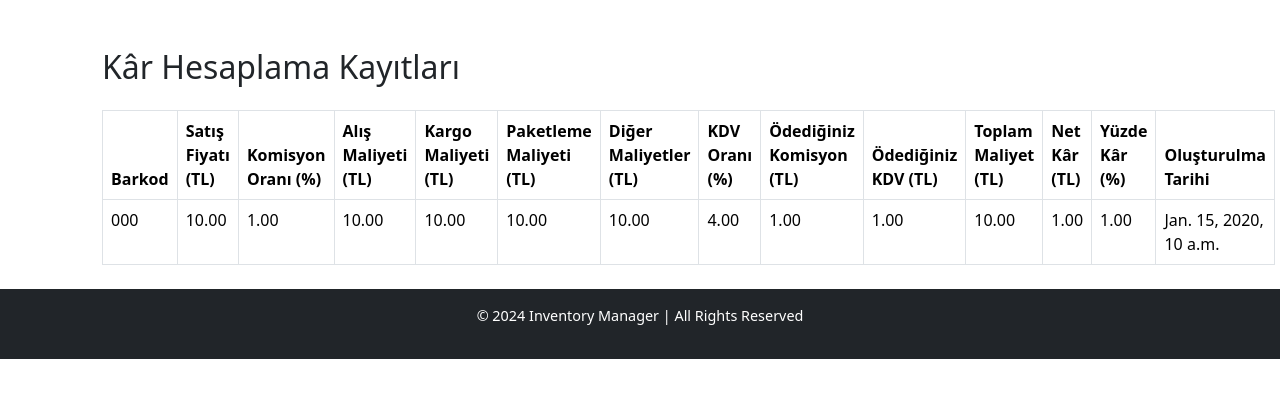
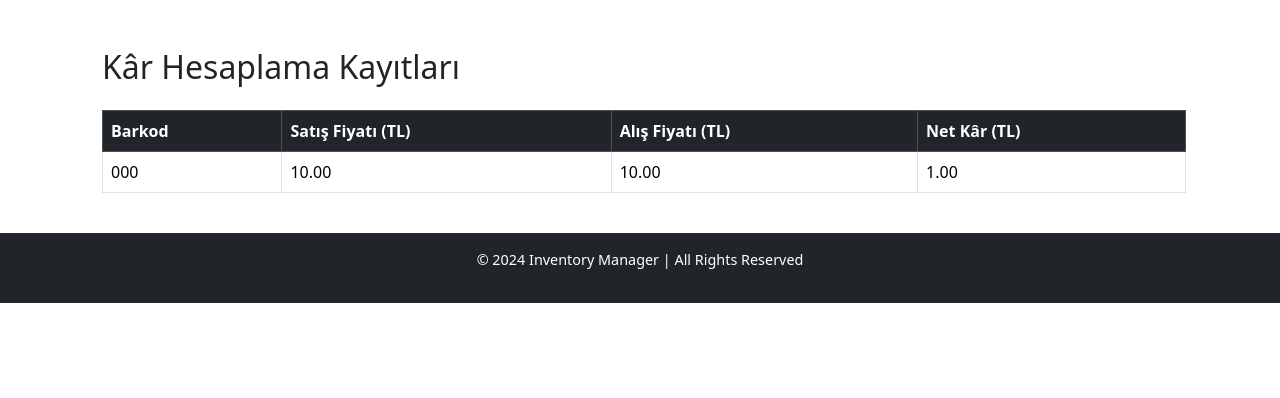
Before and after one commit to MertalpTasdelen/yeninesilevim, a Django app: page /profit_calculator_list/ in a window 1280 px wide. Shown: the part 56-454 px from the top of the page. Run offline with Django 5.2, Linux system fonts and the light colour scheme; tables that the repository leaves empty hold one stand-in row (values such as "Sample post"); parts of the project's set-up code (start-up, migrations or seed data) failed here and were passed over.

Commit message:
Add mobile responsive UI to profit screen.

```diff
--- a/inventory_manager/inventory/templates/base.html
+++ b/inventory_manager/inventory/templates/base.html
@@ -29,6 +29,16 @@
         .container {
             padding-left: 1rem;
         }
+        .expanded-content {
+        max-height: 0;
+        overflow: hidden;
+        transition: max-height 15s ease-out;
+        }
+
+        .expand-animation {
+            max-height: 500px; /* Adjust as needed */
+        }
+
     </style>
 </head>
 <body>
--- a/inventory_manager/inventory/templates/inventory/profit_calculator_list.html
+++ b/inventory_manager/inventory/templates/inventory/profit_calculator_list.html
@@ -5,50 +5,48 @@
 {% block content %}
 <div class="container mt-5">
     <h2 class="mb-4">Kâr Hesaplama Kayıtları</h2>
-    <table class="table table-bordered">
-        <thead>
+    <div class="table-responsive">
+        <table class="table table-bordered table-hover">
+            <thead class="table-dark">
                 <tr>
                     <th>Barkod</th>
                     <th>Satış Fiyatı (TL)</th>
-                <th>Komisyon Oranı (%)</th>
-                <th>Alış Maliyeti (TL)</th>
-                <th>Kargo Maliyeti (TL)</th>
-                <th>Paketleme Maliyeti (TL)</th>
-                <th>Diğer Maliyetler (TL)</th>
-                <th>KDV Oranı (%)</th>
-                <th>Ödediğiniz Komisyon (TL)</th>
-                <th>Ödediğiniz KDV (TL)</th>
-                <th>Toplam Maliyet (TL)</th>
+                    <th>Alış Fiyatı (TL)</th>
                     <th>Net Kâr (TL)</th>
-                <th>Yüzde Kâr (%)</th>
-                <th>Oluşturulma Tarihi</th>
                 </tr>
             </thead>
             <tbody>
                 {% for record in records %}
-            <tr>
+                <tr class="expandable-row" data-barcode="{{ record.barcode }}">
                     <td class="barcode-cell" data-barcode="{{ record.barcode }}">{{ record.barcode }}</td>
                     <td>{{ record.selling_price }}</td>
-                <td>{{ record.commution }}</td>
                     <td>{{ record.purchase_cost }}</td>
-                <td>{{ record.shipping_cost }}</td>
-                <td>{{ record.packaging_cost }}</td>
-                <td>{{ record.other_costs }}</td>
-                <td>{{ record.vat_rate }}</td>
-                <td>{{ record.paid_commission }}</td>
-                <td>{{ record.paid_vat }}</td>
-                <td>{{ record.total_cost }}</td>
                     <td>{{ record.net_profit }}</td>
-                <td>{{ record.profit_margin }}</td>
-                <td>{{ record.created_at }}</td>
+                </tr>
+                <tr class="expanded-content" style="display: none;">
+                    <td colspan="4">
+                        <div class="expanded-details">
+                            <p><strong>Satış Fiyatı (TL):</strong> {{ record.selling_price }}</p>
+                            <p><strong>Alış Maliyeti (TL):</strong> {{ record.purchase_cost }}</p>
+                            <p><strong>Kargo Maliyeti (TL):</strong> {{ record.shipping_cost }}</p>
+                            <p><strong>Paketleme Maliyeti (TL):</strong> {{ record.packaging_cost }}</p>
+                            <p><strong>Diğer Maliyetler (TL):</strong> {{ record.other_costs }}</p>
+                            <p><strong>KDV Oranı (%):</strong> {{ record.vat_rate }}</p>
+                            <p><strong>Ödediğiniz Komisyon (TL):</strong> {{ record.paid_commission }}</p>
+                            <p><strong>Ödediğiniz KDV (TL):</strong> {{ record.paid_vat }}</p>
+                            <p><strong>Toplam Maliyet (TL):</strong> {{ record.total_cost }}</p>
+                            <p><strong>Oluşturulma Tarihi:</strong> {{ record.created_at }}</p>
+                        </div>
+                    </td>
                 </tr>
                 {% empty %}
                 <tr>
-                <td colspan="14" class="text-center">Kayıt bulunamadı.</td>
+                    <td colspan="4" class="text-center">Kayıt bulunamadı.</td>
                 </tr>
                 {% endfor %}
             </tbody>
         </table>
+    </div>
     <div id="product-image-container" style="display: none; position: absolute;">
         <img id="product-image" src="" alt="Product Image" style="max-width: 200px; max-height: 200px;">
     </div>
@@ -85,6 +83,20 @@ document.addEventListener('DOMContentLoaded', function() {
             productImage.src = '';
         });
     });
+
+    const expandableRows = document.querySelectorAll('.expandable-row');
+    expandableRows.forEach(row => {
+        row.addEventListener('click', function() {
+            const expandedContent = this.nextElementSibling;
+            if (expandedContent.style.display === 'none' || expandedContent.style.display === '') {
+                expandedContent.style.display = 'table-row';
+                expandedContent.classList.add('expand-animation');
+            } else {
+                expandedContent.style.display = 'none';
+                expandedContent.classList.remove('expand-animation');
+            }
+        });
+    });
 });
 </script>
 {% endblock %}
```
Lines whose indentation alone changed are shown as unchanged.
